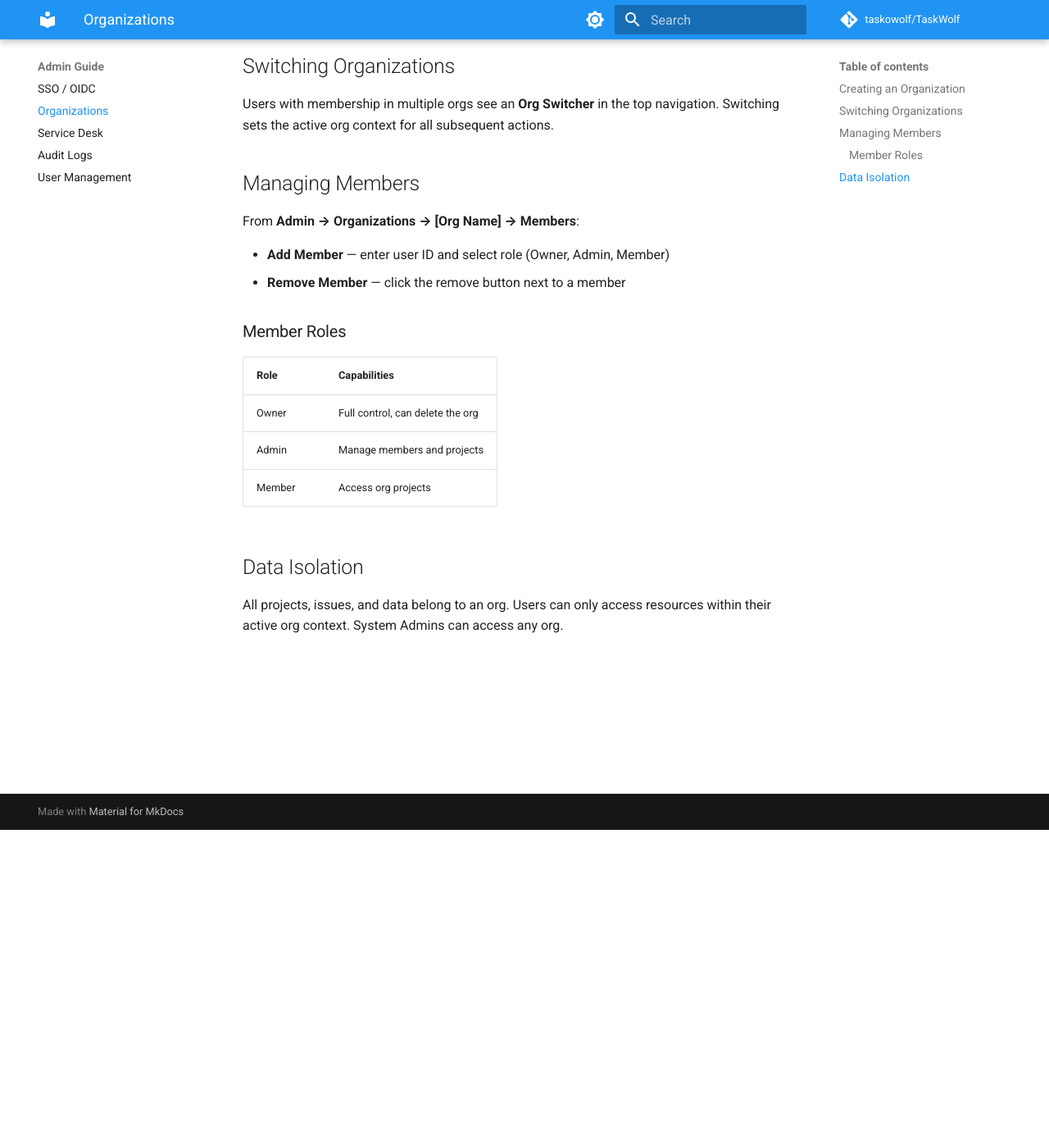
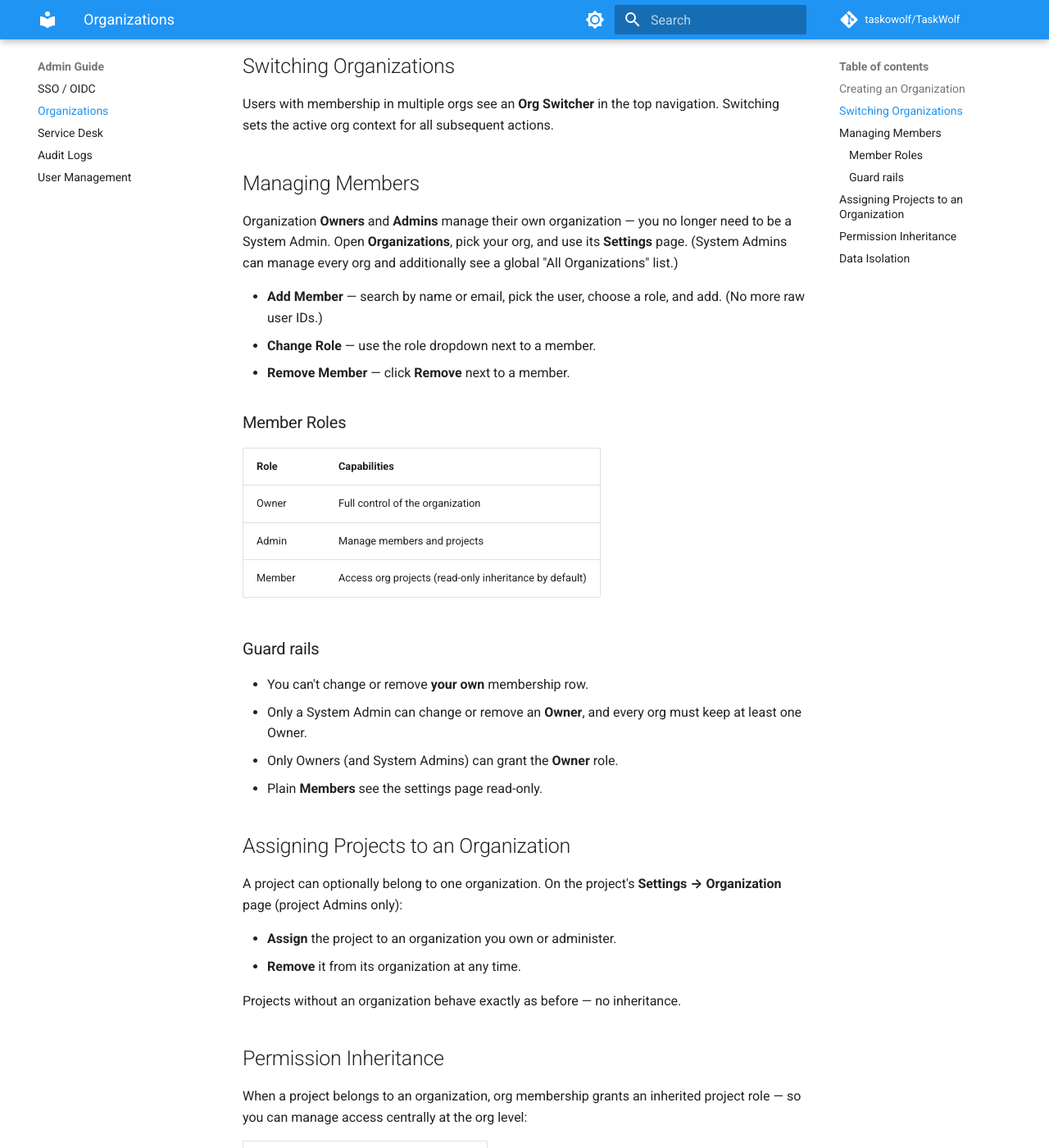
Before and after one commit to WolfTasks/TaskWolf, an MkDocs documentation site: the page built from mkdocs/admin-guide/organizations.md, in a window 1280 px wide and 1400 px high, scrolled down 388 px. Shown: the whole window at 82% size. Built offline with MkDocs 1.6.1 and Material for MkDocs 9.7.7, drawn with Linux system fonts in a browser that asks for light colours; comment, search, counter and statistics services are not loaded; some of the changed text lies outside the part shown.

Commit message:
docs(orgs): wiki — org self-service member mgmt + permission inheritance (#14)
Reflect Phase B: org owner/admin manage their own org via user search +
role editor with owner/self guards; project→org assignment; and the
inheritance model (org owner/admin→project admin, member→viewer).

Co-Authored-By: Claude Opus 4.8 <noreply@anthropic.com>

```diff
--- a/mkdocs/admin-guide/organizations.md
+++ b/mkdocs/admin-guide/organizations.md
@@ -14,19 +14,60 @@ Users with membership in multiple orgs see an **Org Switcher** in the top naviga
 
 ## Managing Members
 
-From **Admin → Organizations → [Org Name] → Members**:
+Organization **Owners** and **Admins** manage their own organization — you no
+longer need to be a System Admin. Open **Organizations**, pick your org, and use
+its **Settings** page. (System Admins can manage every org and additionally see a
+global "All Organizations" list.)
 
-- **Add Member** — enter user ID and select role (Owner, Admin, Member)
-- **Remove Member** — click the remove button next to a member
+- **Add Member** — search by name or email, pick the user, choose a role, and
+  add. (No more raw user IDs.)
+- **Change Role** — use the role dropdown next to a member.
+- **Remove Member** — click **Remove** next to a member.
 
 ### Member Roles
 
 | Role | Capabilities |
 |---|---|
-| Owner | Full control, can delete the org |
+| Owner | Full control of the organization |
 | Admin | Manage members and projects |
-| Member | Access org projects |
+| Member | Access org projects (read-only inheritance by default) |
+
+### Guard rails
+
+- You can't change or remove **your own** membership row.
+- Only a System Admin can change or remove an **Owner**, and every org must keep
+  at least one Owner.
+- Only Owners (and System Admins) can grant the **Owner** role.
+- Plain **Members** see the settings page read-only.
+
+## Assigning Projects to an Organization
+
+A project can optionally belong to one organization. On the project's
+**Settings → Organization** page (project Admins only):
+
+- **Assign** the project to an organization you own or administer.
+- **Remove** it from its organization at any time.
+
+Projects without an organization behave exactly as before — no inheritance.
+
+## Permission Inheritance
+
+When a project belongs to an organization, org membership grants an inherited
+project role — so you can manage access centrally at the org level:
+
+| Org role | Inherited project role |
+|---|---|
+| Owner / Admin | Project **Admin** |
+| Member | Project **Viewer** (read-only) |
+
+Inheritance is additive: an explicit project membership can only **raise** a
+person's effective role, never lower it. Inherited members don't appear in the
+project's member list, so the members page shows a banner explaining who has
+inherited access and why.
 
 ## Data Isolation
 
-All projects, issues, and data belong to an org. Users can only access resources within their active org context. System Admins can access any org.
+Multi-tenant data isolation and the **Org Switcher** are separate from the
+permission model above: inheritance follows actual membership, not the active
+org selected in the switcher. All projects, issues, and data belong to an org,
+and System Admins can access any org.
```
